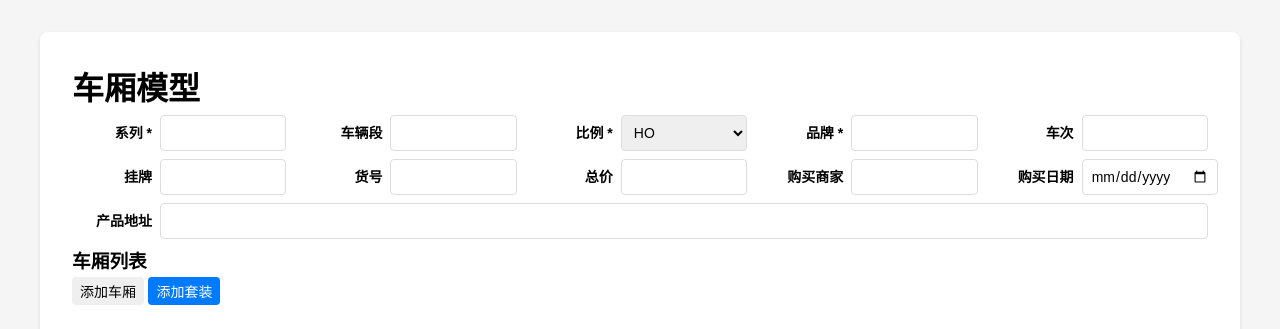
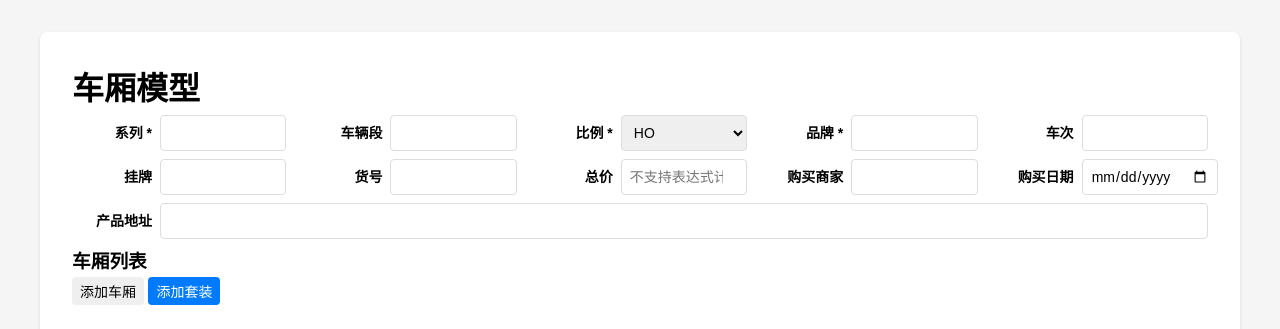
Before and after one commit to plinux/TrainModelManager, a Flask app: page /carriage in a window 1280 px wide. Shown: the part 58-387 px from the top of the page. Run offline with Flask 3, Linux system fonts and the light colour scheme; data that the repository does not hold is empty.

Commit message:
[Style] Update price field placeholders
- Change default placeholder to "支持表达式计算"
- Carriage form uses "不支持表达式计算" for total_price
- Add placeholder parameter to price_field macro

Co-Authored-By: Claude Opus 4.6 <noreply@anthropic.com>

```diff
--- a/templates/carriage.html
+++ b/templates/carriage.html
@@ -21,7 +21,7 @@
     {{ text_field('item_number', '货号') }}
     <div class="form-group">
       <label for="total_price">总价</label>
-      <input type="number" id="total_price" name="total_price" step="0.01">
+      <input type="number" id="total_price" name="total_price" step="0.01" placeholder="不支持表达式计算">
     </div>
     {{ autocomplete_field('merchant_id', '购买商家', merchants) }}
     {{ date_field('purchase_date', '购买日期', value=today) }}
--- a/templates/carriage_edit.html
+++ b/templates/carriage_edit.html
@@ -21,7 +21,7 @@
     {{ text_field('item_number', '货号', value=carriage_set.item_number) }}
     <div class="form-group">
       <label for="total_price">总价</label>
-      <input type="number" id="total_price" name="total_price" step="0.01" value="{{ carriage_set.total_price }}">
+      <input type="number" id="total_price" name="total_price" step="0.01" value="{{ carriage_set.total_price }}" placeholder="不支持表达式计算">
     </div>
     {{ autocomplete_field('merchant_id', '购买商家', merchants, value=carriage_set.merchant_id, text_value=carriage_set.merchant.name if carriage_set.merchant else None) }}
     {{ date_field('purchase_date', '购买日期', value=carriage_set.purchase_date) }}
--- a/templates/macros/form.html
+++ b/templates/macros/form.html
@@ -150,12 +150,12 @@
 
 
 {# 价格输入框（带提示）#}
-{% macro price_field(name='price', label='价格', value=null, id=null, field_class=null) %}
+{% macro price_field(name='price', label='价格', value=null, id=null, field_class=null, placeholder='支持表达式计算') %}
 <div class="form-group{% if field_class %} {{ field_class }}{% endif %}">
   <label for="{{ id or name }}">{{ label }}</label>
   <input type="text" id="{{ id or name }}" name="{{ name }}"
       {% if value %}value="{{ value }}"{% endif %}
-      placeholder="支持加减乘除，如 288+538">
+      placeholder="{{ placeholder }}">
 </div>
 {% endmacro %}
 
```
